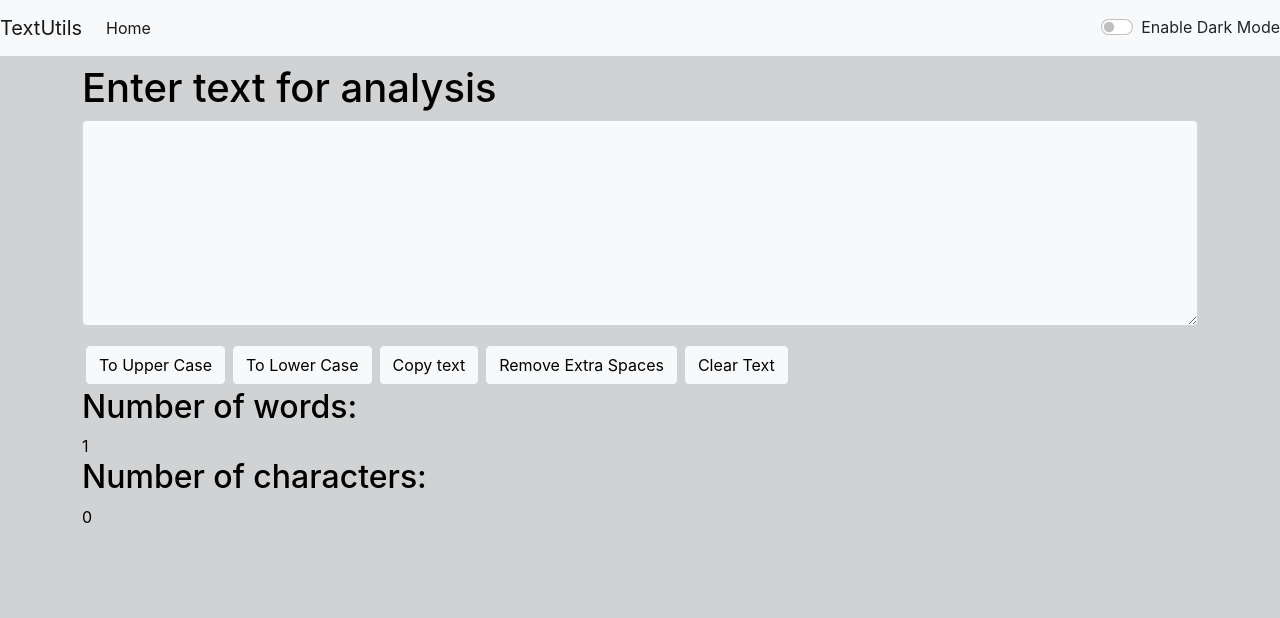
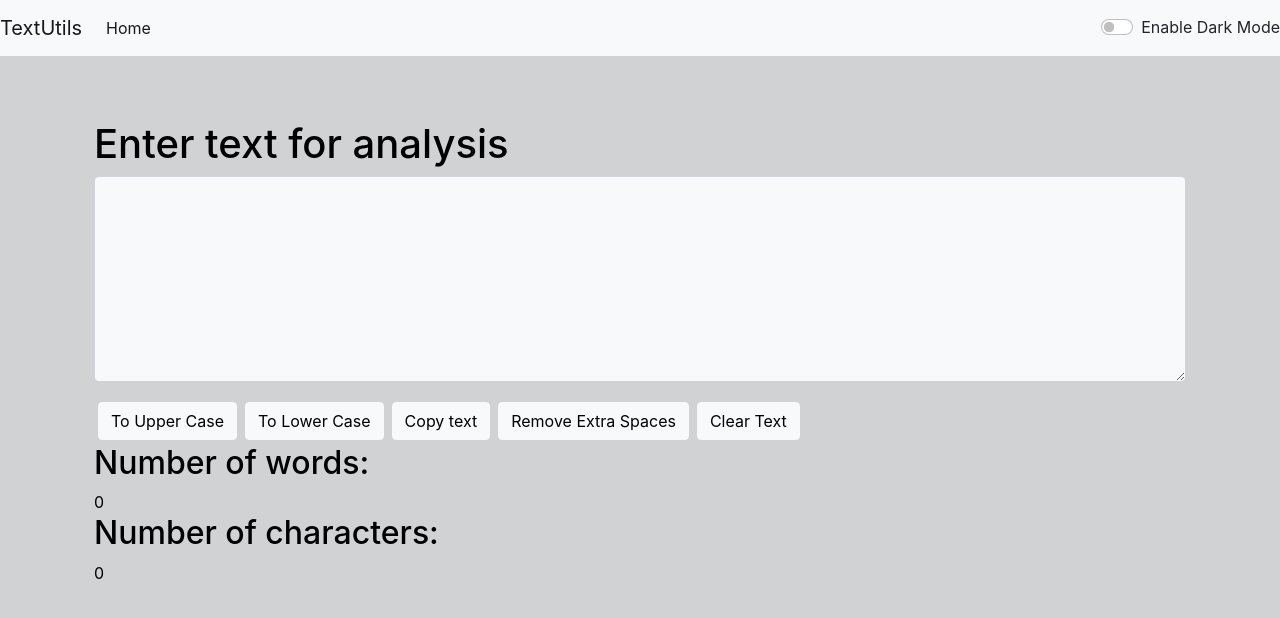
Before and after one commit to TheAlpha27/txtutils-cwh, a React (Create React App) app: page / in a window 1280 px wide. Shown: the top 618 px of the page. Built offline with nearby package versions, Linux system fonts and the light colour scheme.

Commit message:
Managed CLS and solved empty string bug

```diff
--- a/src/App.js
+++ b/src/App.js
@@ -40,10 +40,14 @@ function App() {
     <>
       {/* <Router> */}
       <Navbar title="TextUtils" toggleMode={toggleMode} mode={mode} />
+      <div style={{height: `7vh`}}>
       <Alert alert={alert} />
+      </div>
       {/* <Switch> */}
       {/* <Route exact path='/'> */}
+      <div className="container">
         <TextForm mode={mode} showAlert={showAlert} />
+      </div>
       {/* </Route> */}
       {/* <Route exact path='/about'> */}
       {/* <About /> */}
--- a/src/Components/TextForm.js
+++ b/src/Components/TextForm.js
@@ -47,7 +47,7 @@ export default function TextForm(props) {
             </div>
             <div className="container" style={{color: props.mode==='light'?'black':'white'}}>
                 <h2>Number of words: </h2>
-                {text.split(' ').length}
+                {text.split(' ').filter((element)=>{return element.length!==0}).length}
                 <h2>Number of characters: </h2>
                 {text.length}
             </div>
```
Lines whose indentation alone changed are shown as unchanged.
